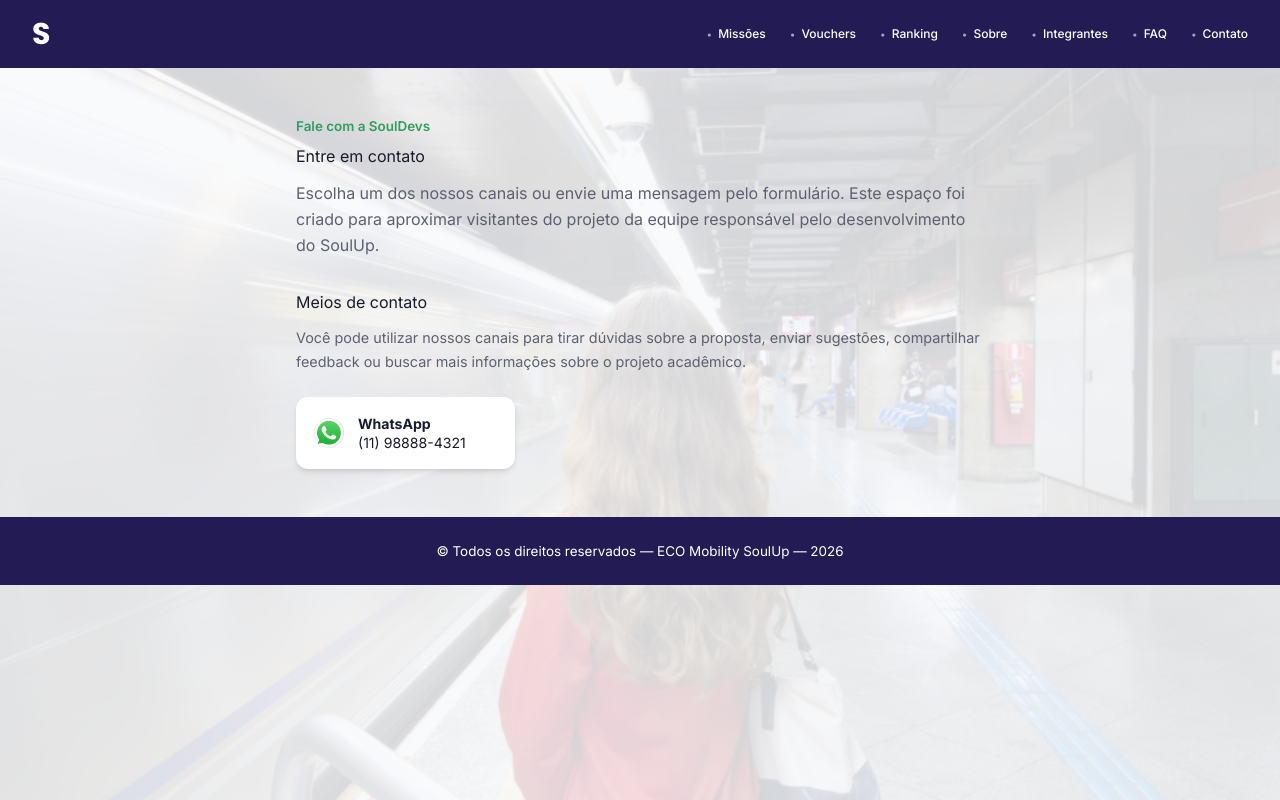
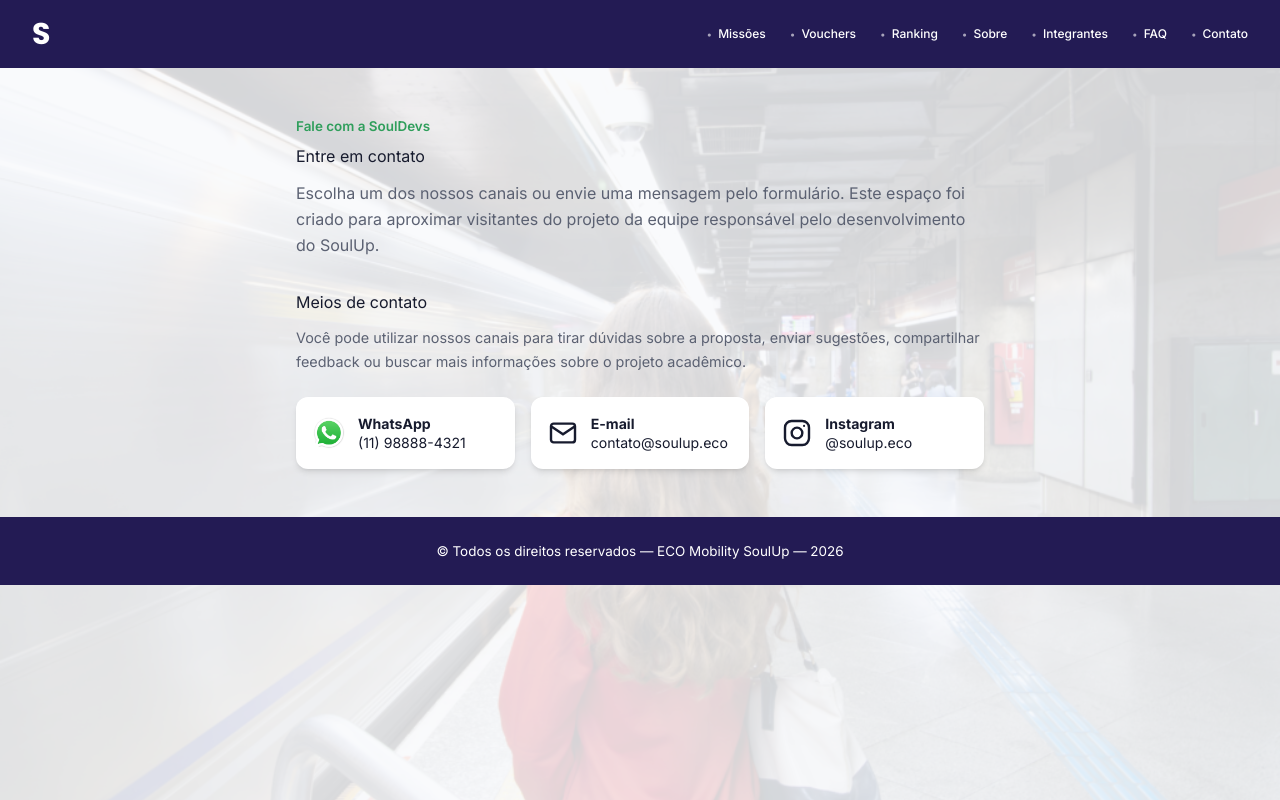
Before and after one commit to enzoestanguera/economic_soul-up, a React (Vite) app in the folder Eco-Mobitily/: page /contato in a window 1280 px wide. Built offline with nearby package versions, Linux system fonts and the light colour scheme; no server answers.

Commit message:
feat: Implementação do email e instagram

```diff
--- a/Eco-Mobitily/src/pages/Contato.tsx
+++ b/Eco-Mobitily/src/pages/Contato.tsx
@@ -57,6 +57,56 @@ function Contato() {
                 </a>
               </p>
             </div>
+
+            {/* E-mail */}
+            <div className={itemContato}>
+              <svg
+                className="size-8 shrink-0 text-[var(--color-ink)]"
+                viewBox="0 0 24 24"
+                aria-hidden="true"
+                fill="none"
+                stroke="currentColor"
+                strokeWidth={1.8}
+              >
+                <rect x="3" y="5" width="18" height="14" rx="2"></rect>
+                <path d="m3 7 9 6 9-6"></path>
+              </svg>
+              <p className={textoContato}>
+                <b>E-mail</b>
+                <br />
+                <a href="mailto:contato@soulup.eco" className={linkContato}>
+                  contato@soulup.eco
+                </a>
+              </p>
+            </div>
+
+            {/* Instagram */}
+            <div className={itemContato}>
+              <svg
+                className="size-8 shrink-0 text-[var(--color-ink)]"
+                viewBox="0 0 24 24"
+                aria-hidden="true"
+                fill="none"
+                stroke="currentColor"
+                strokeWidth={1.8}
+              >
+                <rect x="3" y="3" width="18" height="18" rx="5"></rect>
+                <circle cx="12" cy="12" r="4"></circle>
+                <circle cx="17.3" cy="6.7" r="0.8" fill="currentColor" stroke="none"></circle>
+              </svg>
+              <p className={textoContato}>
+                <b>Instagram</b>
+                <br />
+                <a
+                  href="https://instagram.com/soulup.eco"
+                  target="_blank"
+                  rel="noreferrer"
+                  className={linkContato}
+                >
+                  @soulup.eco
+                </a>
+              </p>
+            </div>
           </section>
         </div>
       </main>
```
